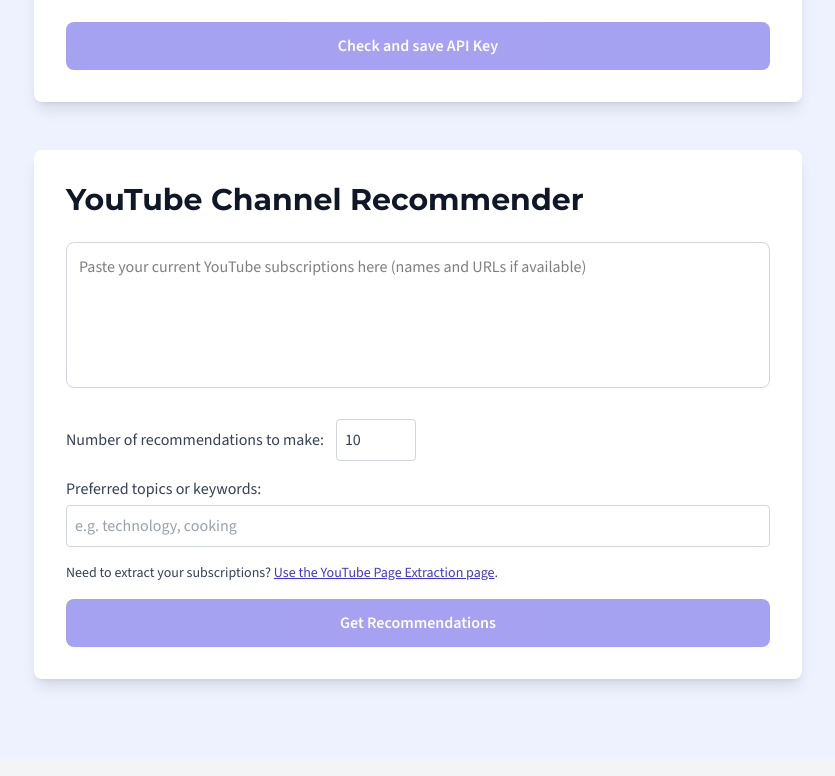
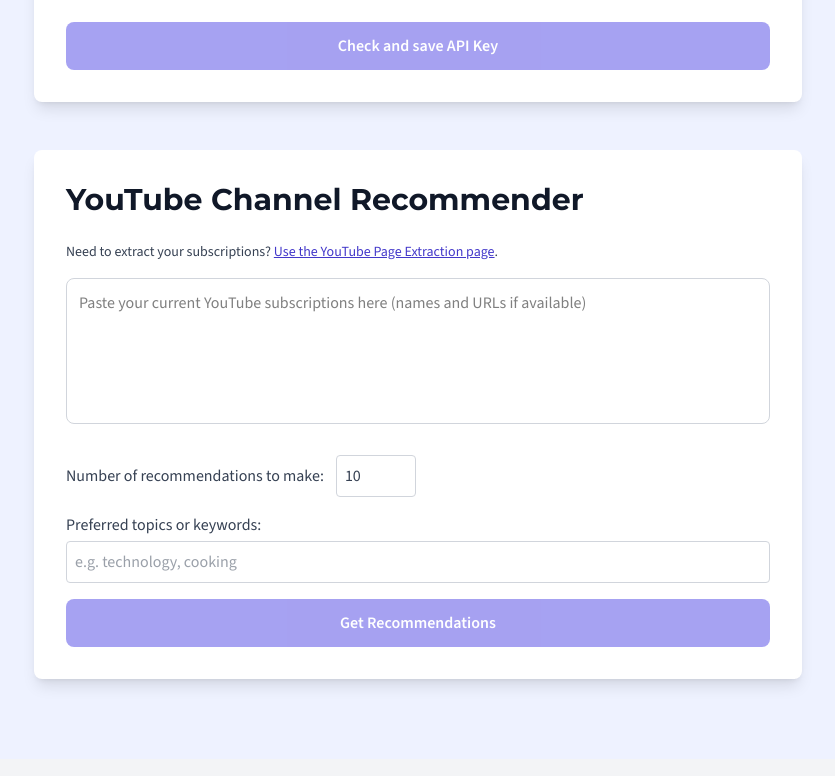
Before and after one commit to louispaulet/gpt_recommender, a React (Vite) app in the folder gpt_reco_app/: page /#/ in a window 1280 px wide. Shown: the part 573-1349 px from the top of the page, without its empty margins (222-1057 px from the left). Built offline with nearby package versions, Linux system fonts and the light colour scheme; no server answers; a web font is replaced by a local one.

Commit message:
move redirect to youtube extractor higher, just under the section title

```diff
--- a/gpt_reco_app/src/components/YouTubeRecommender.jsx
+++ b/gpt_reco_app/src/components/YouTubeRecommender.jsx
@@ -83,6 +83,13 @@
   return (
     <section className="max-w-3xl mx-auto p-8 mt-10 bg-white rounded-lg shadow-lg font-secondary">
       <h2 className="text-3xl font-extrabold mb-6 text-gray-900 font-primary">YouTube Channel Recommender</h2>
+      <p className="text-sm mb-4 text-gray-700">
+        Need to extract your subscriptions?{' '}
+        <Link to="/extract-youtube" className="text-primary-700 underline">
+          Use the YouTube Page Extraction page
+        </Link>
+        .
+      </p>
       <textarea
         rows={5}
         placeholder="Paste your current YouTube subscriptions here (names and URLs if available)"
@@ -110,13 +117,6 @@
           className="mt-1 p-2 border border-gray-300 rounded w-full focus:outline-none focus:ring-2 focus:ring-primary-500 focus:border-primary-500 transition"
         />
       </label>
-      <p className="text-sm mb-4 text-gray-700">
-        Need to extract your subscriptions?{' '}
-        <Link to="/extract-youtube" className="text-primary-700 underline">
-          Use the YouTube Page Extraction page
-        </Link>
-        .
-      </p>
       <button
         onClick={getRecommendations}
         disabled={loading || !inputText}
```
